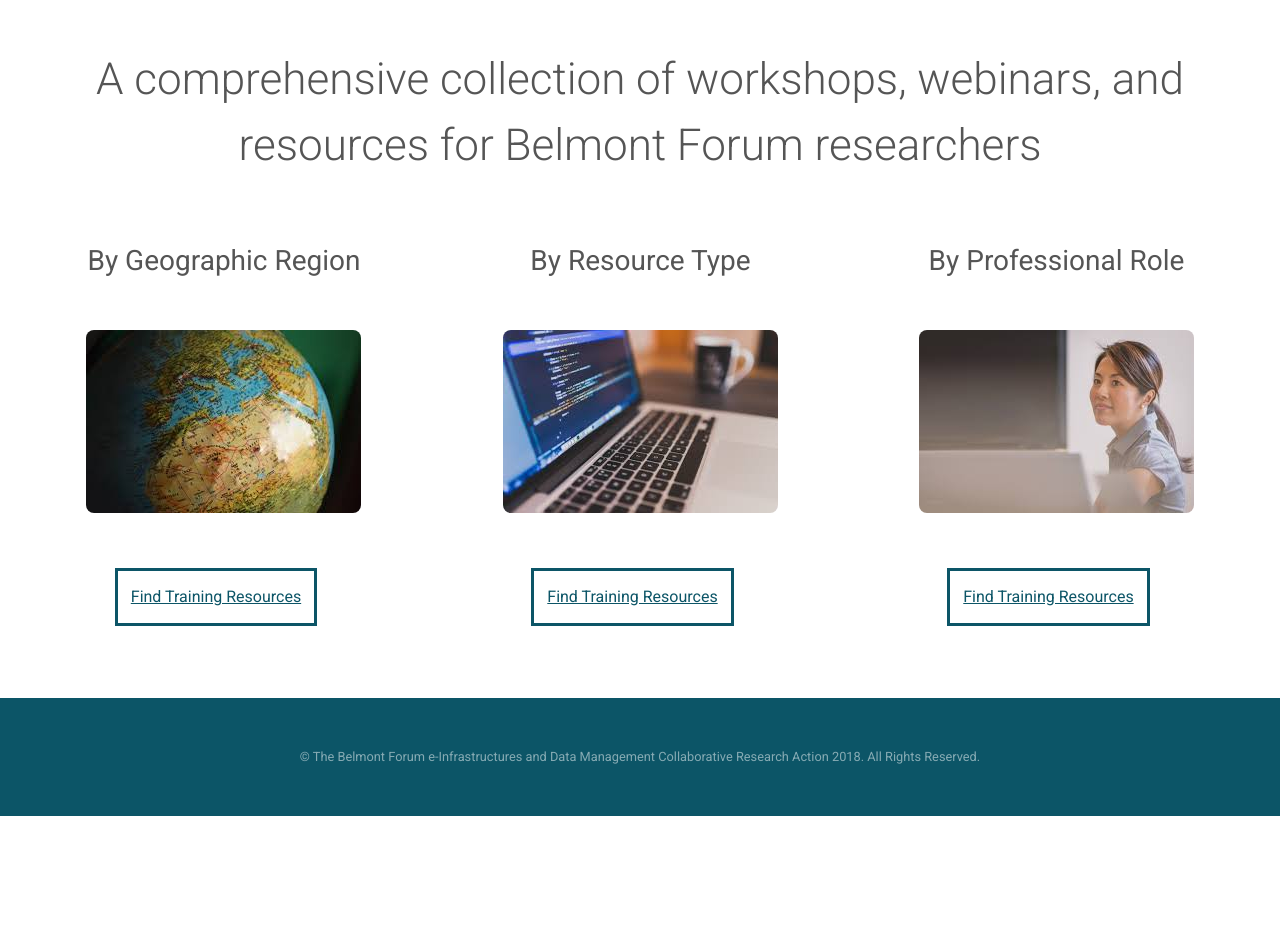
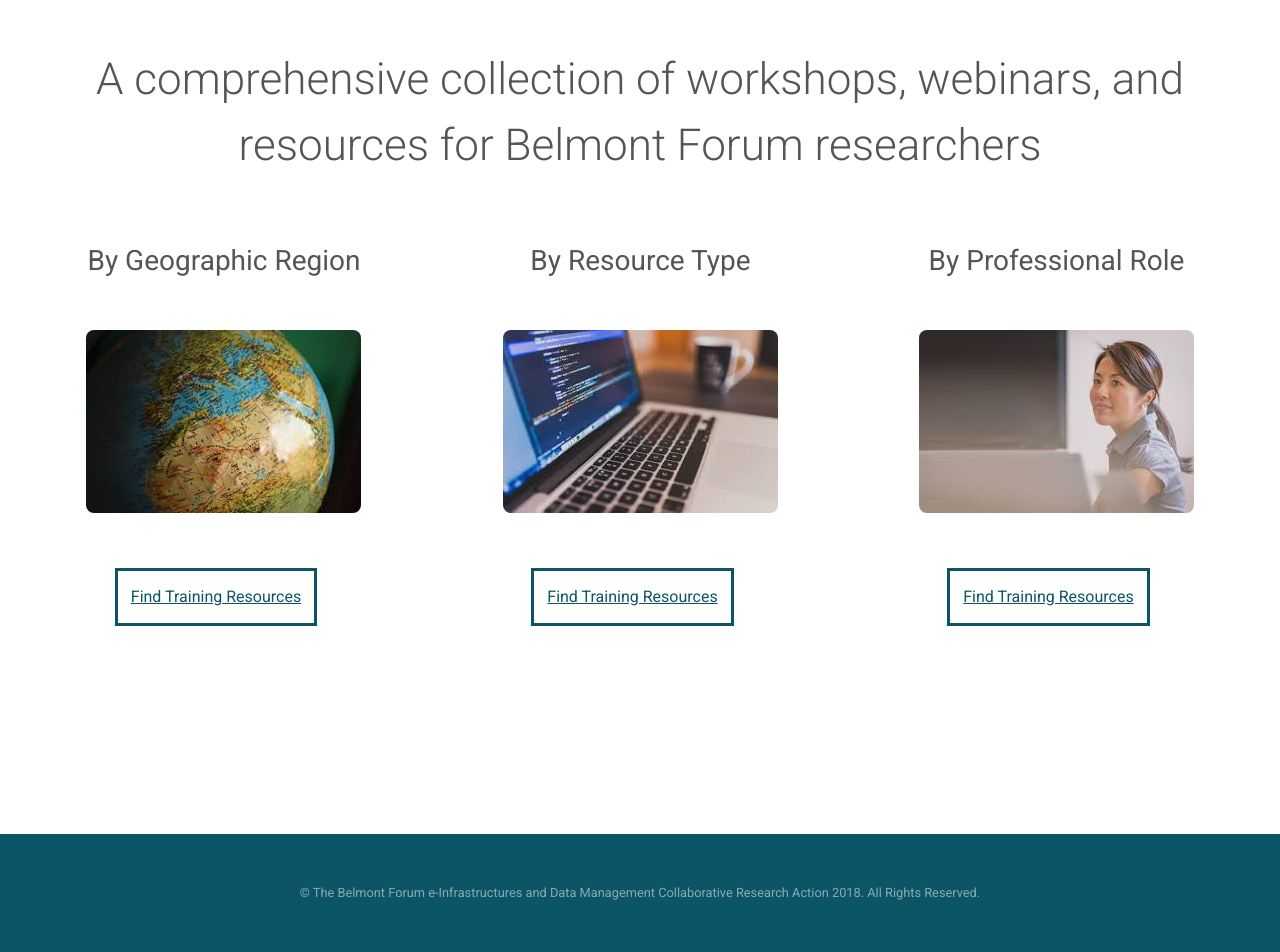
Before and after one commit to bfe-inf/toolkit, a Jekyll site: the page dmt-root.html, which Jekyll copies as it is, in a window 1280 px wide. Shown: the part 378-1330 px from the top of the page. Built offline with Jekyll 4.4.1, drawn with Linux system fonts in a browser that asks for light colours; before the commit the page ends 1194 px from its top, so only the background shows below that.

Commit message:
Update dmt-root.html

```diff
--- a/dmt-root.html
+++ b/dmt-root.html
@@ -46,7 +46,7 @@
 					</header>
 			</section>
 			<!-- Intro -->
-			<section id="two" class="wrapper style3">
+			<section id="two" class="wrapper style3" style="padding-bottom: 168px;">
 				<div class="inner">
 					<div id="flexgrid">
 						<div>
```
